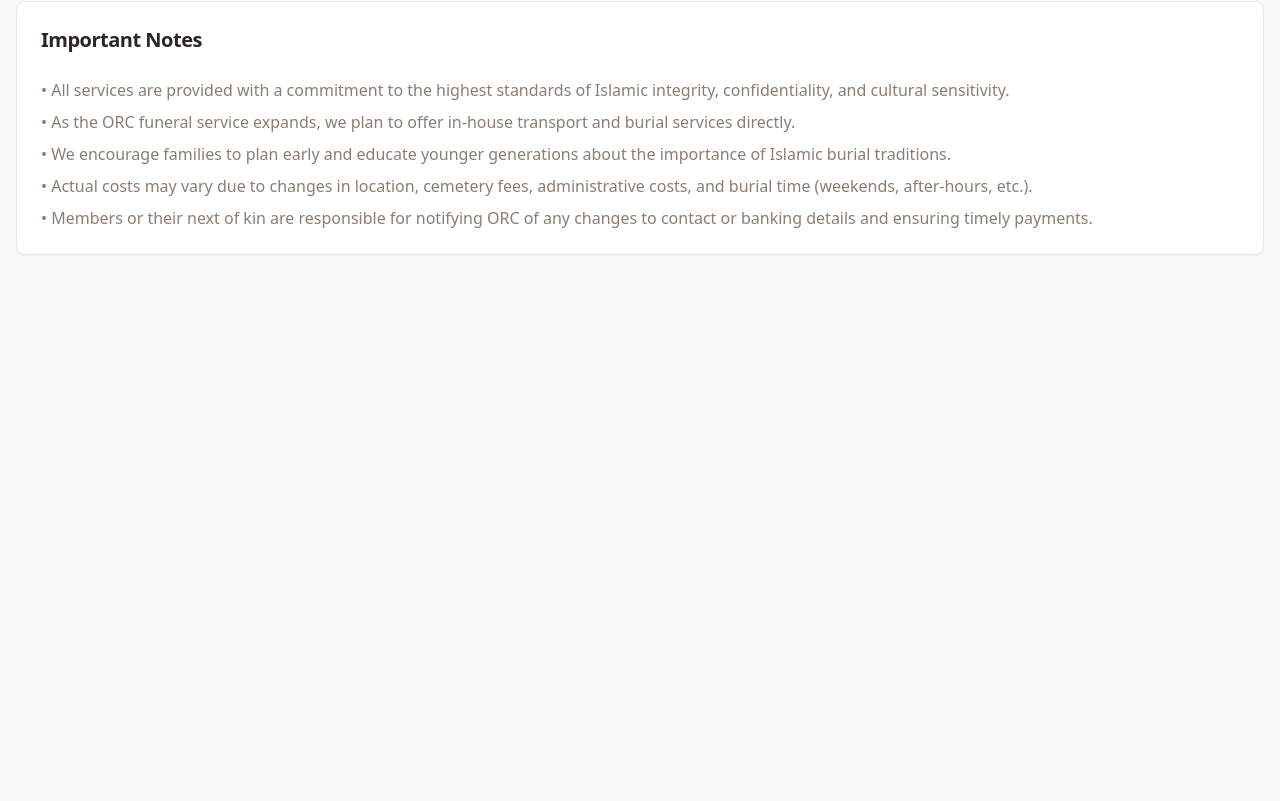
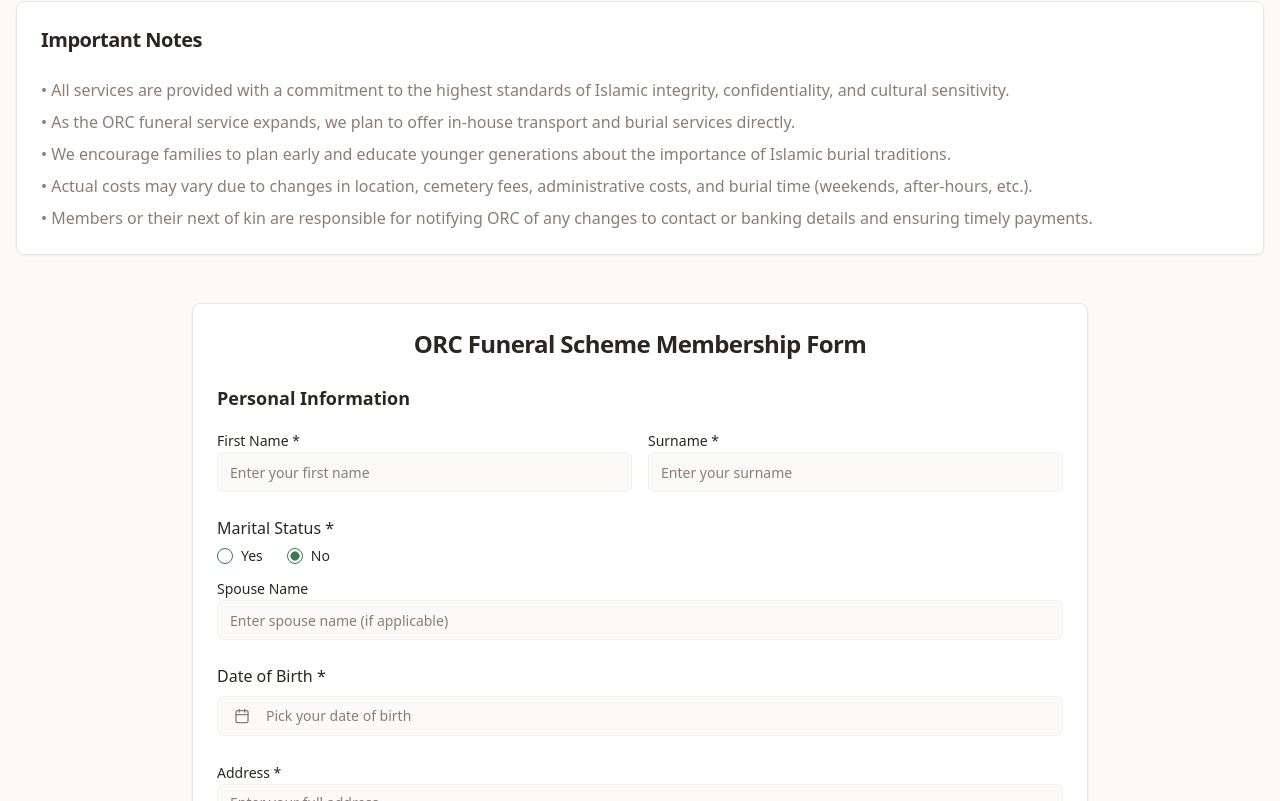
Before and after one commit to fes-reshid/oromo-resource-center, a React (Vite) app: page /funeral-services in a window 1280 px wide. Shown: the part 1897-2698 px from the top of the page. Before the commit the page ends 2216 px from the top, so only its background shows below. Built offline with nearby package versions, Linux system fonts and the light colour scheme.

Commit message:
Add membership form to funeral services
Add a membership form to the funeral services page.

```diff
--- a/src/pages/FuneralServices.tsx
+++ b/src/pages/FuneralServices.tsx
@@ -1,7 +1,18 @@
-import { Heart, Mail, MapPin, DollarSign, FileText } from 'lucide-react';
+import { Heart, Mail, MapPin, DollarSign, FileText, CalendarIcon } from 'lucide-react';
 import { Card, CardContent, CardHeader, CardTitle } from '@/components/ui/card';
+import { Button } from '@/components/ui/button';
+import { Input } from '@/components/ui/input';
+import { Label } from '@/components/ui/label';
+import { Textarea } from '@/components/ui/textarea';
+import { RadioGroup, RadioGroupItem } from '@/components/ui/radio-group';
+import { Calendar } from '@/components/ui/calendar';
+import { Popover, PopoverContent, PopoverTrigger } from '@/components/ui/popover';
+import { cn } from '@/lib/utils';
+import { format } from 'date-fns';
+import { useState } from 'react';
 
 const FuneralServices = () => {
+  const [dateOfBirth, setDateOfBirth] = useState<Date>();
 
   const services = [
     "Death Certificate Assistance: Guidance in obtaining the official death certificate.",
@@ -129,7 +140,7 @@ const FuneralServices = () => {
         </Card>
 
         {/* Additional Notes */}
-        <Card>
+        <Card className="mb-12">
           <CardHeader>
             <CardTitle className="text-xl">Important Notes</CardTitle>
           </CardHeader>
@@ -143,6 +154,187 @@ const FuneralServices = () => {
             </ul>
           </CardContent>
         </Card>
+
+        {/* Membership Form */}
+        <Card className="max-w-4xl mx-auto">
+          <CardHeader>
+            <CardTitle className="text-2xl text-center">ORC Funeral Scheme Membership Form</CardTitle>
+          </CardHeader>
+          <CardContent>
+            <form className="space-y-6">
+              {/* Personal Information */}
+              <div>
+                <h3 className="text-lg font-semibold mb-4">Personal Information</h3>
+                <div className="grid grid-cols-1 md:grid-cols-2 gap-4">
+                  <div>
+                    <Label htmlFor="firstName">First Name *</Label>
+                    <Input id="firstName" placeholder="Enter your first name" />
+                  </div>
+                  <div>
+                    <Label htmlFor="surname">Surname *</Label>
+                    <Input id="surname" placeholder="Enter your surname" />
+                  </div>
+                </div>
+              </div>
+
+              {/* Marital Status */}
+              <div>
+                <Label className="text-base font-medium">Marital Status *</Label>
+                <RadioGroup defaultValue="no" className="flex gap-6 mt-2">
+                  <div className="flex items-center space-x-2">
+                    <RadioGroupItem value="yes" id="married-yes" />
+                    <Label htmlFor="married-yes">Yes</Label>
+                  </div>
+                  <div className="flex items-center space-x-2">
+                    <RadioGroupItem value="no" id="married-no" />
+                    <Label htmlFor="married-no">No</Label>
+                  </div>
+                </RadioGroup>
+                <div className="mt-3">
+                  <Label htmlFor="spouse">Spouse Name</Label>
+                  <Input id="spouse" placeholder="Enter spouse name (if applicable)" />
+                </div>
+              </div>
+
+              {/* Date of Birth */}
+              <div>
+                <Label className="text-base font-medium">Date of Birth *</Label>
+                <Popover>
+                  <PopoverTrigger asChild>
+                    <Button
+                      variant="outline"
+                      className={cn(
+                        "w-full justify-start text-left font-normal mt-2",
+                        !dateOfBirth && "text-muted-foreground"
+                      )}
+                    >
+                      <CalendarIcon className="mr-2 h-4 w-4" />
+                      {dateOfBirth ? format(dateOfBirth, "PPP") : <span>Pick your date of birth</span>}
+                    </Button>
+                  </PopoverTrigger>
+                  <PopoverContent className="w-auto p-0" align="start">
+                    <Calendar
+                      mode="single"
+                      selected={dateOfBirth}
+                      onSelect={setDateOfBirth}
+                      disabled={(date) => date > new Date() || date < new Date("1900-01-01")}
+                      initialFocus
+                      className={cn("p-3 pointer-events-auto")}
+                    />
+                  </PopoverContent>
+                </Popover>
+              </div>
+
+              {/* Address */}
+              <div>
+                <Label htmlFor="address">Address *</Label>
+                <Textarea id="address" placeholder="Enter your full address" rows={3} />
+              </div>
+
+              {/* Contact Information */}
+              <div>
+                <h3 className="text-lg font-semibold mb-4">Contact Information</h3>
+                <div className="grid grid-cols-1 md:grid-cols-2 gap-4">
+                  <div>
+                    <Label htmlFor="mobile">Mobile Number *</Label>
+                    <Input id="mobile" placeholder="Enter your mobile number" />
+                  </div>
+                  <div>
+                    <Label htmlFor="home">Home Number</Label>
+                    <Input id="home" placeholder="Enter your home number" />
+                  </div>
+                  <div className="md:col-span-2">
+                    <Label htmlFor="email">Email Address *</Label>
+                    <Input id="email" type="email" placeholder="Enter your email address" />
+                  </div>
+                </div>
+              </div>
+
+              {/* Next of Kin */}
+              <div>
+                <h3 className="text-lg font-semibold mb-4">Next of Kin</h3>
+                <div className="grid grid-cols-1 md:grid-cols-2 gap-4">
+                  <div>
+                    <Label htmlFor="nextOfKin">Next of Kin Name *</Label>
+                    <Input id="nextOfKin" placeholder="Enter next of kin name" />
+                  </div>
+                  <div>
+                    <Label htmlFor="nextOfKinMobile">Mobile Number *</Label>
+                    <Input id="nextOfKinMobile" placeholder="Enter their mobile number" />
+                  </div>
+                </div>
+              </div>
+
+              {/* Children */}
+              <div>
+                <h3 className="text-lg font-semibold mb-4">Children</h3>
+                <div className="grid grid-cols-1 md:grid-cols-2 gap-4">
+                  <div>
+                    <Label htmlFor="child1">Child 1</Label>
+                    <Input id="child1" placeholder="Enter child name" />
+                  </div>
+                  <div>
+                    <Label htmlFor="child2">Child 2</Label>
+                    <Input id="child2" placeholder="Enter child name" />
+                  </div>
+                  <div>
+                    <Label htmlFor="child3">Child 3</Label>
+                    <Input id="child3" placeholder="Enter child name" />
+                  </div>
+                  <div>
+                    <Label htmlFor="child4">Child 4</Label>
+                    <Input id="child4" placeholder="Enter child name" />
+                  </div>
+                  <div>
+                    <Label htmlFor="child5">Child 5</Label>
+                    <Input id="child5" placeholder="Enter child name" />
+                  </div>
+                  <div>
+                    <Label htmlFor="child6">Child 6</Label>
+                    <Input id="child6" placeholder="Enter child name" />
+                  </div>
+                </div>
+              </div>
+
+              {/* Terms and Acknowledgment */}
+              <div>
+                <h3 className="text-lg font-semibold mb-4">Terms and Acknowledgment</h3>
+                <div className="bg-muted/50 p-4 rounded-lg mb-4">
+                  <p className="text-sm">
+                    I hereby acknowledge that I have read and understood the terms and conditions of ORC Funeral Scheme
+                    and I agree to all the terms by signing below.
+                  </p>
+                </div>
+
+                <div className="grid grid-cols-1 md:grid-cols-2 gap-4">
+                  <div>
+                    <Label htmlFor="memberSignature">Member Signature *</Label>
+                    <Input id="memberSignature" placeholder="Type your full name as signature" />
+                  </div>
+                  <div>
+                    <Label htmlFor="witnessName">Witnessed by ORC Office Bearer</Label>
+                    <Input id="witnessName" placeholder="Office bearer name" />
+                  </div>
+                </div>
+
+                <div className="mt-4">
+                  <Label htmlFor="dateSign">Date Signed *</Label>
+                  <Input id="dateSign" type="date" />
+                </div>
+              </div>
+
+              {/* Submit Button */}
+              <div className="text-center pt-6">
+                <Button size="lg" className="w-full md:w-auto px-12">
+                  Submit Membership Application
+                </Button>
+                <p className="text-sm text-muted-foreground mt-2">
+                  We will contact you within 2-3 business days to confirm your membership
+                </p>
+              </div>
+            </form>
+          </CardContent>
+        </Card>
       </div>
     </div>
   );
```
